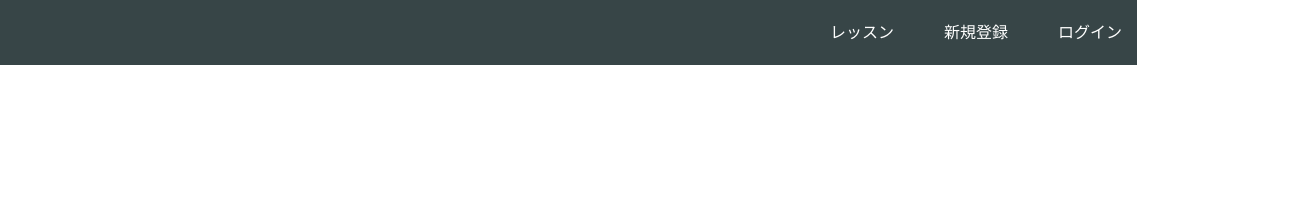
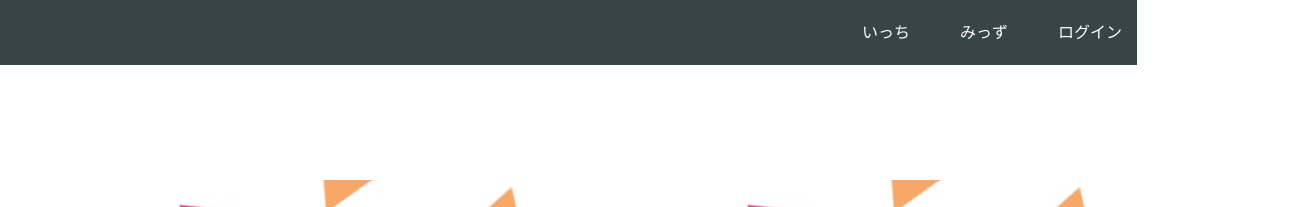
Before and after one commit to nonkist/nonkist.github.io, a plain HTML site: page index.html in a window 1280 px wide. Shown: the top 207 px of the page, 1296 px wide, since content can reach past the window. Drawn offline with Linux system fonts and the light colour scheme.

Commit message:
Update index.html

```diff
--- a/index.html
+++ b/index.html
@@ -15,13 +15,14 @@
       </div>
       <span class="fa fa-bars menu-icon"></span>
       <div class="header-right">
-        <a href="#">レッスン</a>
-        <a href="#">新規登録</a>
+        <a href="#">いっち</a>
+        <a href="#">みっず</a>
         <a href="#" class="login">ログイン</a>
       </div>
     </div>
   </header>
   <div class="top-wrapper">
+    <img src="matching_soft_toy.JPG" alt="いちとみず">
     <div class="container">
       <h1>LEARN TO CODE.<br>LEARN TO BE CREATIVE.</h1>
       <p>Progateはオンラインプログラミング学習サービスです。<br>初心者にもやさしいスライドとレッスンで、ウェブサービスを作りながらプログラミングを学んでいきましょう。</p>
```
